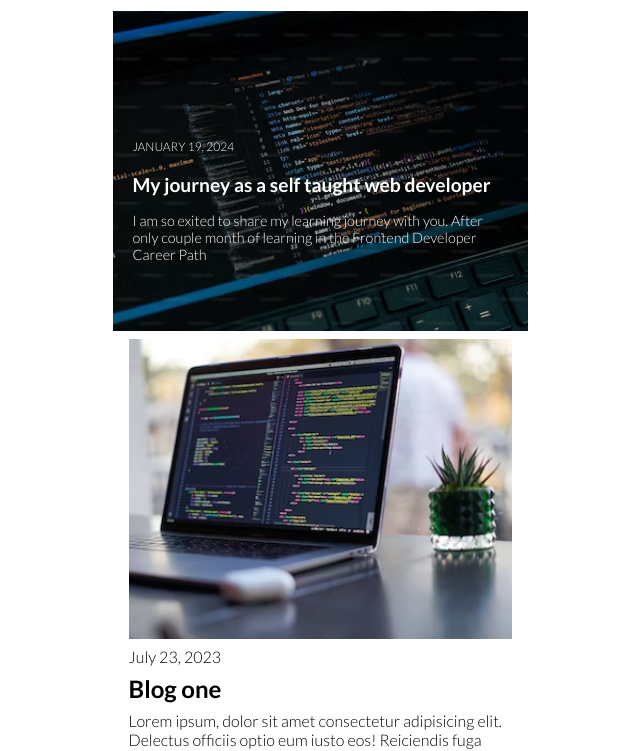
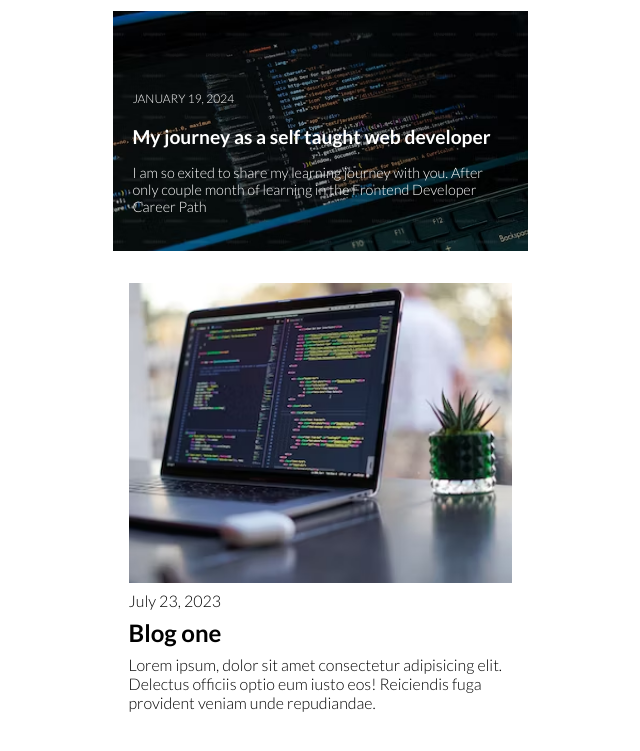
Before and after one commit to OlgaMinaievaWebDev/My-Blog, a plain HTML site: page index.html in a window 1280 px wide. Shown: the part 48-799 px from the top of the page, without its empty margins (320-960 px from the left). Drawn offline with Linux system fonts and the light colour scheme.

Commit message:
modified

```diff
--- a/style.css
+++ b/style.css
@@ -36,7 +36,7 @@ header .left {
   align-items: center;
 }
 
-nav ul{
+nav ul {
   display: flex;
   list-style: none;
 }
@@ -48,7 +48,6 @@ a {
   font-weight: 700;
   padding: 0.5em 1em;
   cursor: pointer;
-
 }
 
 header a:hover,
@@ -59,17 +58,11 @@ header a:focus {
 /* main section */
 main {
   width: 100%;
-  height: 40vh;
   max-width: 415px;
   margin: 0 auto;
-  background-color: aqua;
-  background-image: url("./images/hero.avif");
-  background-size: cover;
-  background-position: center;
-  background-repeat: no-repeat;
 }
 
-main a{
+main a {
   display: block;
   margin-top: 1em;
   padding: 0;
@@ -89,11 +82,16 @@ main img {
   max-height: 100%;
   display: flex;
   gap: 1em;
+  height: 30vh;
   flex-direction: column;
   align-items: flex-start;
   justify-content: flex-end;
   padding: 8em 1.25em 1.25em 1.25em;
   color: #ffffff;
+  background-image: url("./images/hero.avif");
+  background-size: cover;
+  background-position: center;
+  background-repeat: no-repeat;
 }
 
 .featured-post a:hover {
@@ -116,7 +114,7 @@ main img {
 .blog-posts {
   display: grid;
   gap: 3rem;
-  margin: 2.5em 1em 2em;
+  margin: 2em 1em 2em;
 }
 
 .card {
@@ -147,9 +145,9 @@ main img {
 }
 
 footer h4 {
- color: #ECECEC;
+  color: #ececec;
 }
 
-footer p{
- color: #D7D7D7;
+footer p {
+  color: #d7d7d7;
 }
```
Also changed, not shown: index.html (+2 -1 lines). Lines whose indentation alone changed are shown as unchanged.
